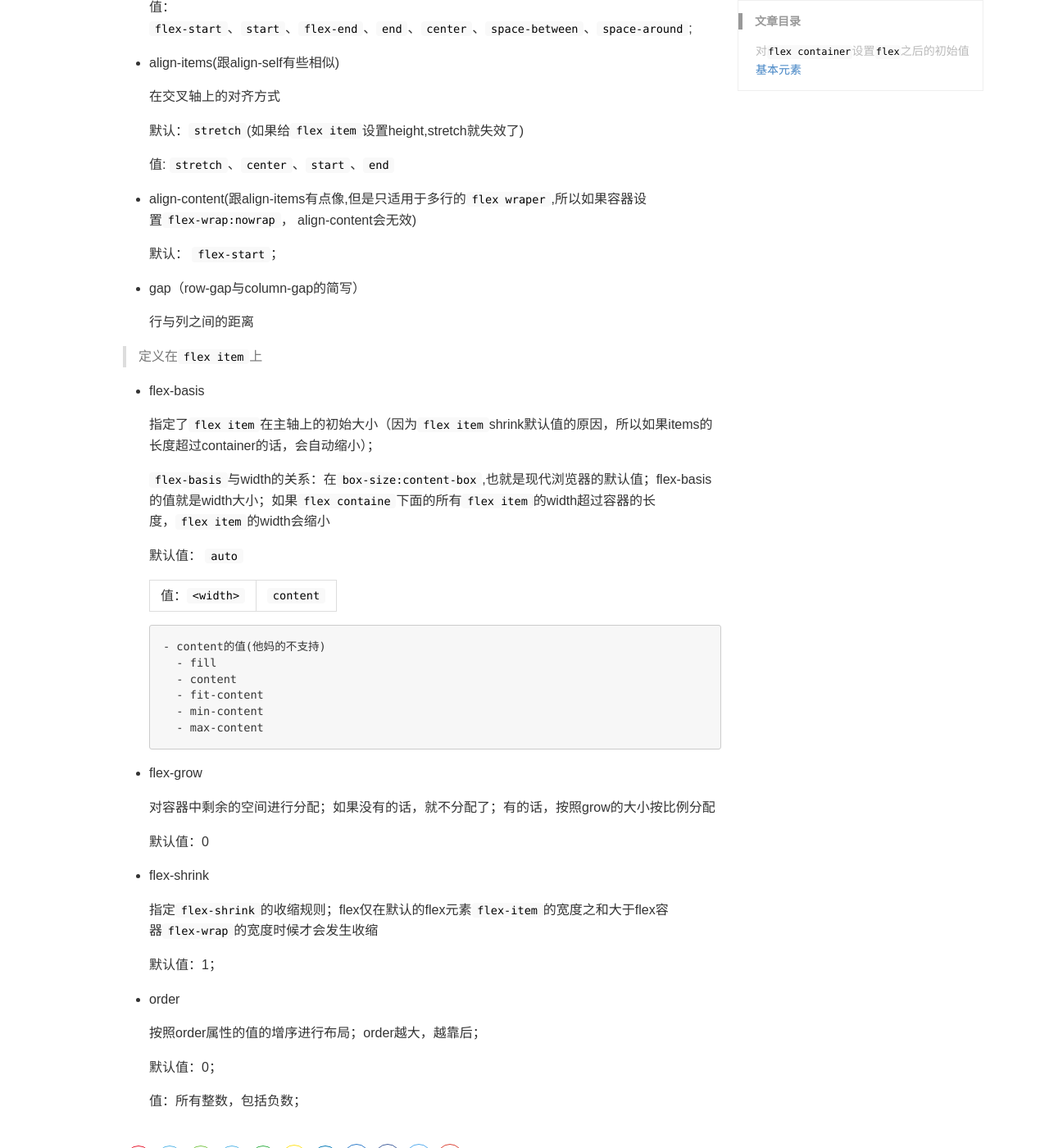
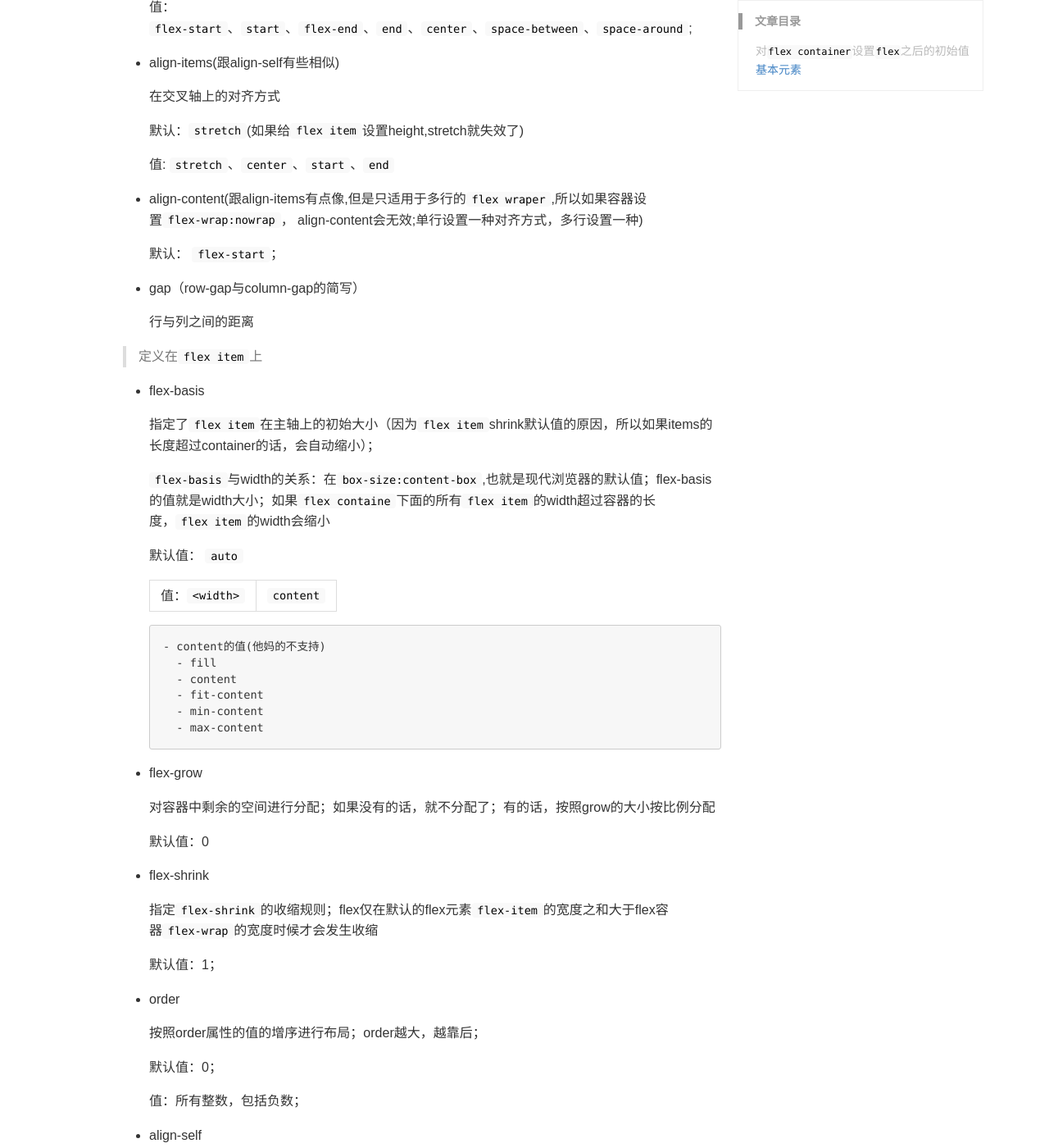
Before and after one commit to xueyida/xueyida.github.io, a Jekyll site: the page built from _posts/2020-06-08-flex.md, in a window 1280 px wide and 1400 px high, scrolled down 1037 px. Shown: the whole window at 82% size. Built offline with Jekyll 4.4.1, drawn with Linux system fonts in a browser that asks for light colours; comment, search, counter and statistics services are not loaded.

Commit message:
feat: flex修改

```diff
--- a/_posts/2020-06-08-flex.md
+++ b/_posts/2020-06-08-flex.md
@@ -59,7 +59,7 @@ flex-wrap: `nowrap`
 
   值: `stretch`、`center`、`start`、`end`
 
-- align-content(跟align-items有点像,但是只适用于多行的`flex wraper`,所以如果容器设置`flex-wrap:nowrap`， align-content会无效)
+- align-content(跟align-items有点像,但是只适用于多行的`flex wraper`,所以如果容器设置`flex-wrap:nowrap`， align-content会无效;单行设置一种对齐方式，多行设置一种)
 
   默认： `flex-start`；
 
@@ -110,3 +110,6 @@ flex-wrap: `nowrap`
   默认值：0；
 
   值：所有整数，包括负数；
+
+
+- align-self
```
Also changed, not shown: _posts/2020-05-31-Javascript类型相关.md (+1 -1 lines).
